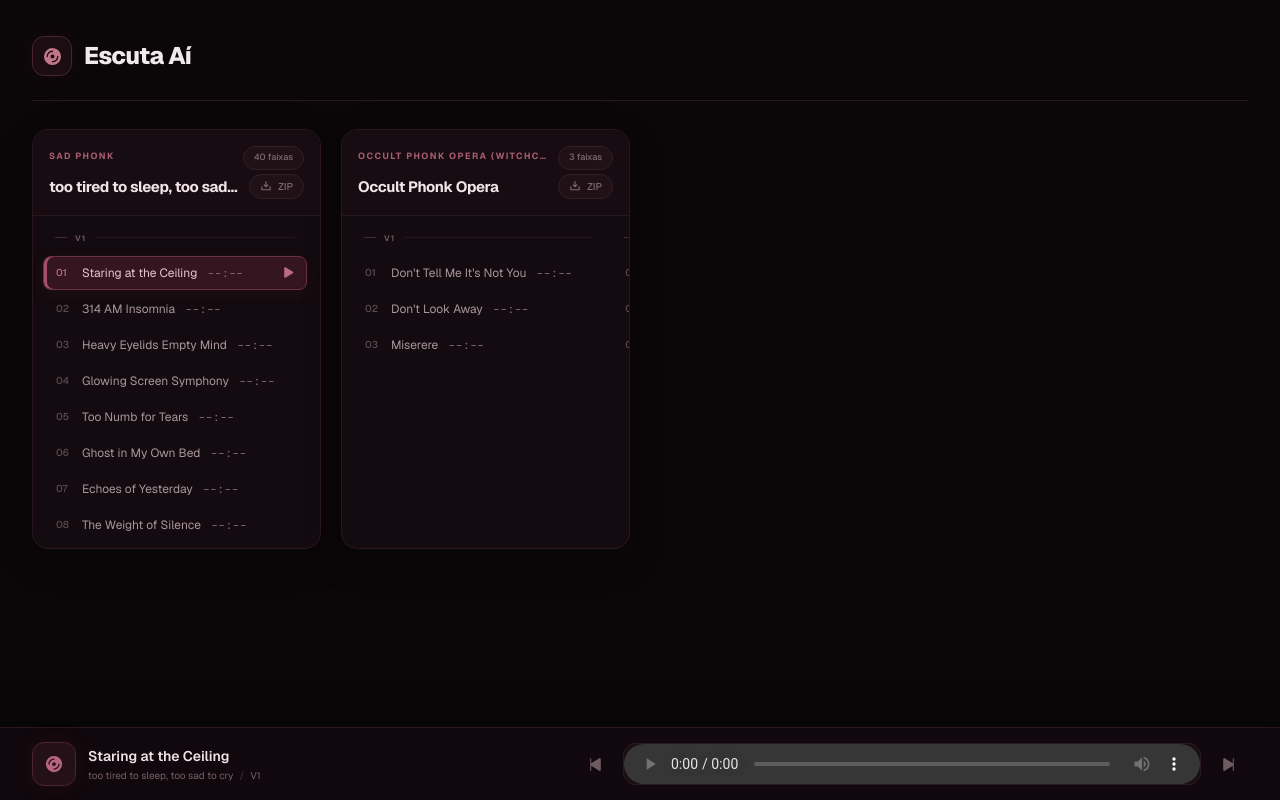
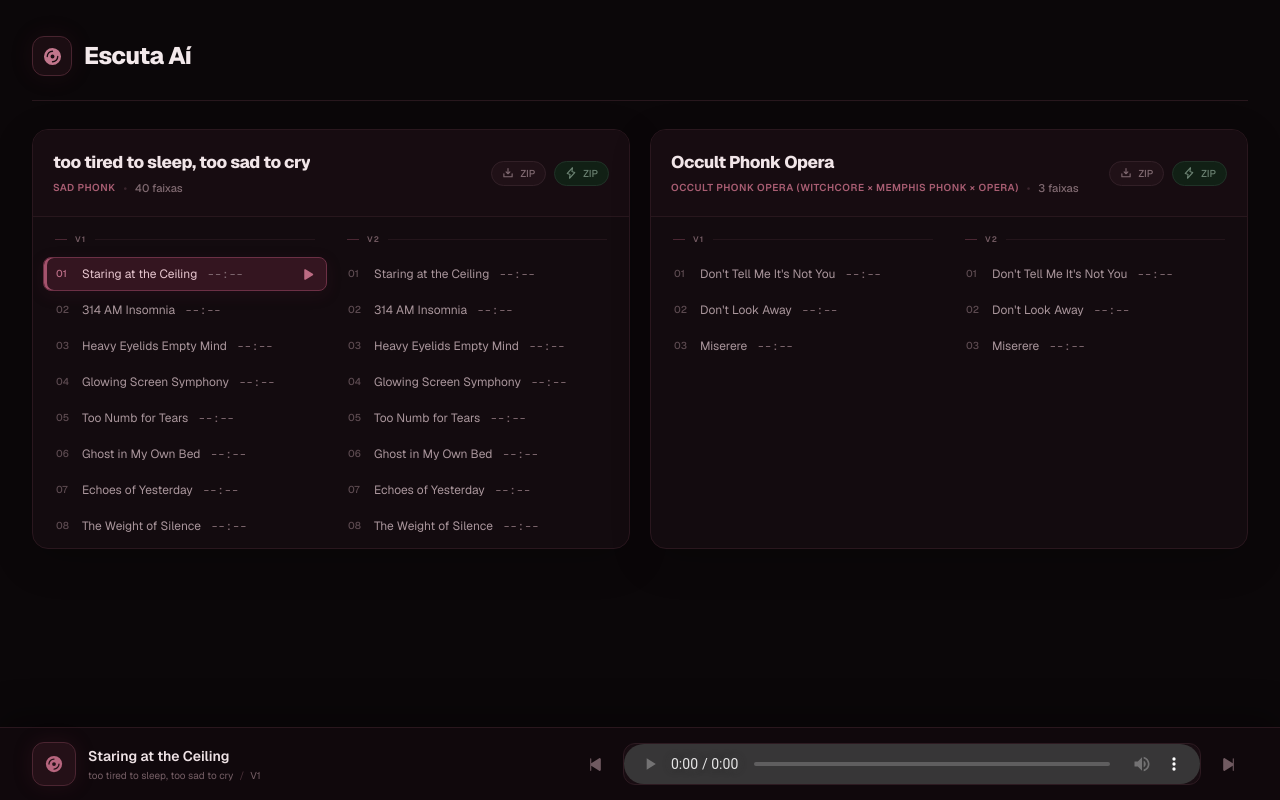
Before and after one commit to vionofrio/listen, a Next.js app: page / in a window 1280 px wide. Built offline with nearby package versions, Linux system fonts and the light colour scheme.

Commit message:
add some upgrades

```diff
--- a/src/app/page.tsx
+++ b/src/app/page.tsx
@@ -3,6 +3,7 @@
 import { Icon } from "@iconify/react";
 import { useEffect, useState } from "react";
 import ReactPlayer from "react-player";
+import DownloadLightestButton from "@/components/DownloadLightestButton";
 import DownloadPlaylistButton from "@/components/DownloadPlaylistButton";
 import TrackDuration from "@/components/TrackDuration";
 import type { PlaylistContextType, PlaylistData } from "@/types/playlist";
@@ -199,29 +200,36 @@ export default function Home() {
             </div>
           )}
 
-          <section className="grid grid-cols-1 gap-5 sm:grid-cols-2 lg:grid-cols-4">
+          <section className="grid grid-cols-1 gap-5 sm:grid-cols-2 lg:grid-cols-2">
             {playlists.map((playlist) => (
               <div
                 key={playlist.id}
                 className="group flex max-h-105 flex-col overflow-hidden rounded-2xl border border-[#2a171e] bg-[#130b0f] shadow-[0_12px_40px_rgba(0,0,0,0.2)] transition-all duration-300 hover:border-[#482431] hover:shadow-[0_14px_45px_rgba(62,21,35,0.25)]"
               >
-                <div className="border-[#28171d] border-b bg-[#170c11] px-4 py-4">
-                  <div className="relative flex items-start justify-between">
-                    <div className="min-w-0 pr-16">
-                      <span className="inline-block w-full truncate font-bold text-[#a85d72] text-[9px] uppercase tracking-[0.16em]">
-                        {playlist.genre}
-                      </span>
-
-                      <h3 className="mt-1.5 truncate font-bold text-[#f1e5e8] text-[15px] tracking-tight">
+                <div className="border-[#28171d] border-b bg-[#170c11] p-5">
+                  <div className="flex flex-col gap-3 sm:flex-row sm:items-center sm:justify-between">
+                    <div className="min-w-0 space-y-1">
+                      <h3
+                        className="truncate font-extrabold text-[#f1e5e8] text-[17px] tracking-tight"
+                        title={playlist.name}
+                      >
                         {playlist.name}
                       </h3>
+
+                      <div className="flex items-center gap-2 font-medium text-[#806a71] text-[11px]">
+                        <span className="truncate font-semibold text-[#a85d72] text-[10px] uppercase tracking-wider">
+                          {playlist.genre}
+                        </span>
+                        <span className="text-[#3a252d]">•</span>
+                        <span className="shrink-0">
+                          {playlist.tracks[0]?.tracks.length ?? 0} faixas
+                        </span>
+                      </div>
                     </div>
 
-                    <span className="absolute right-0 rounded-full border border-[#322027] bg-[#201117] px-2.5 py-1 font-medium text-[#806a71] text-[9px]">
-                      {playlist.tracks[0]?.tracks.length ?? 0} faixas
-                    </span>
-                    <div className="absolute right-0 bottom-0">
+                    <div className="flex shrink-0 items-center justify-end gap-2 rounded-xl border border-[#231419] bg-[#0b0709]/60 p-1.5 sm:border-none sm:bg-transparent sm:p-0">
                       <DownloadPlaylistButton playlist={playlist} />
+                      <DownloadLightestButton playlist={playlist} />
                     </div>
                   </div>
                 </div>
--- /dev/null
+++ b/src/components/DownloadLightestButton.tsx
@@ -0,0 +1,143 @@
+"use client";
+
+import { Icon } from "@iconify/react";
+import JSZip from "jszip";
+import { useState } from "react";
+import type { PlaylistData } from "@/types/playlist";
+
+interface DownloadLightestButtonProps {
+  playlist: PlaylistData;
+}
+
+export default function DownloadLightestButton({
+  playlist,
+}: DownloadLightestButtonProps) {
+  const [isDownloading, setIsDownloading] = useState(false);
+  const [progress, setProgress] = useState(0);
+
+  const downloadLightestTracks = async () => {
+    setIsDownloading(true);
+    setProgress(0);
+    const zip = new JSZip();
+
+    try {
+      const tracksByTitle: Record<string, { setLabel: string; src: string }[]> =
+        {};
+
+      playlist.tracks.forEach((trackSet) => {
+        trackSet.tracks.forEach((track) => {
+          if (!tracksByTitle[track.title]) {
+            tracksByTitle[track.title] = [];
+          }
+          tracksByTitle[track.title].push({
+            setLabel: trackSet.label,
+            src: track.src,
+          });
+        });
+      });
+
+      const uniqueTitles = Object.keys(tracksByTitle);
+      const chosenTracks: { title: string; setLabel: string; src: string }[] =
+        [];
+
+      const analyzePromises = uniqueTitles.map(async (title, index) => {
+        const versions = tracksByTitle[title];
+        let lightestVersion = versions[0];
+        let minSize = Infinity;
+
+        const sizePromises = versions.map(async (version) => {
+          try {
+            const res = await fetch(version.src, { method: "HEAD" });
+            const contentLength = res.headers.get("content-length");
+            if (contentLength) {
+              const size = parseInt(contentLength, 10);
+              if (size < minSize) {
+                minSize = size;
+                lightestVersion = version;
+              }
+            }
+          } catch (err) {
+            console.error(
+              `Erro ao checar tamanho de ${title} (${version.setLabel}):`,
+              err,
+            );
+          }
+        });
+
+        await Promise.all(sizePromises);
+
+        chosenTracks.push({
+          title,
+          setLabel: lightestVersion.setLabel,
+          src: lightestVersion.src,
+        });
+
+        setProgress(Math.round(((index + 1) / uniqueTitles.length) * 20));
+      });
+
+      await Promise.all(analyzePromises);
+
+      const downloadPromises = chosenTracks.map(async (track, index) => {
+        const response = await fetch(track.src);
+        if (!response.ok) throw new Error(`Falha ao baixar ${track.title}`);
+
+        const blob = await response.blob();
+        const fileExtension = track.src.split(".").pop() || "mp3";
+
+        const trackNumber = String(index + 1).padStart(2, "0");
+
+        const fileName = `${trackNumber} - ${track.title} (${track.setLabel}).${fileExtension}`;
+
+        zip.file(fileName, blob);
+
+        setProgress(20 + Math.round(((index + 1) / chosenTracks.length) * 50));
+      });
+
+      await Promise.all(downloadPromises);
+
+      const zipContent = await zip.generateAsync(
+        { type: "blob" },
+        (metadata) => {
+          setProgress(70 + Math.round(metadata.percent * 0.3));
+        },
+      );
+
+      const url = window.URL.createObjectURL(zipContent);
+      const link = document.createElement("a");
+      link.href = url;
+
+      const sanitizedName = playlist.name
+        .toLowerCase()
+        .replace(/[^a-z0-9]+/g, "-");
+      link.download = `${sanitizedName}-versao-leve.zip`;
+
+      document.body.appendChild(link);
+      link.click();
+
+      document.body.removeChild(link);
+      window.URL.revokeObjectURL(url);
+    } catch (error) {
+      console.error("Erro no download inteligente:", error);
+      alert("Ocorreu um erro ao processar o download otimizado.");
+    } finally {
+      setIsDownloading(false);
+      setProgress(0);
+    }
+  };
+
+  return (
+    <button
+      type="button"
+      onClick={downloadLightestTracks}
+      disabled={isDownloading}
+      className="flex items-center gap-1.5 rounded-full border border-[#203227] bg-[#112015] px-2.5 py-1 font-medium text-[#6a8071] text-[10px] transition-all duration-200 hover:border-[#2e5a3d] hover:bg-[#162c1c] hover:text-[#e5f1e8] disabled:cursor-not-allowed disabled:opacity-50"
+      title="Baixar a versão mais leve de cada música"
+    >
+      <Icon
+        icon={isDownloading ? "svg-spinners:180-ring" : "ph:lightning-bold"}
+        width={12}
+      />
+      <span>{isDownloading ? `${progress}%` : "ZIP"}</span>
+    </button>
+  );
+}
--- a/src/components/TrackDuration.tsx
+++ b/src/components/TrackDuration.tsx
@@ -10,9 +10,8 @@ export default function TrackDuration({ src }: TrackDurationProps) {
   const [duration, setDuration] = useState<string>("--:--");
 
   useEffect(() => {
-    // Cria um objeto de áudio em memória para ler os metadados
     const audio = new Audio(src);
-    audio.preload = "metadata"; // Baixa apenas as propriedades básicas (tamanho, duração)
+    audio.preload = "metadata";
 
     const handleLoadedMetadata = () => {
       const totalSeconds = audio.duration;
@@ -21,7 +20,6 @@ export default function TrackDuration({ src }: TrackDurationProps) {
         const minutes = Math.floor(totalSeconds / 60);
         const seconds = Math.floor(totalSeconds % 60);
 
-        // Formata para ter sempre dois dígitos (Ex: 3:05 ao invés de 3:5)
         const formattedMinutes = String(minutes).padStart(2, "0");
         const formattedSeconds = String(seconds).padStart(2, "0");
 
@@ -36,11 +34,10 @@ export default function TrackDuration({ src }: TrackDurationProps) {
     audio.addEventListener("loadedmetadata", handleLoadedMetadata);
     audio.addEventListener("error", handleError);
 
-    // Limpeza da memória ao desmontar o componente
     return () => {
       audio.removeEventListener("loadedmetadata", handleLoadedMetadata);
       audio.removeEventListener("error", handleError);
-      audio.load(); // Força a interrupção de qualquer download em segundo plano
+      audio.load();
     };
   }, [src]);
 
```
